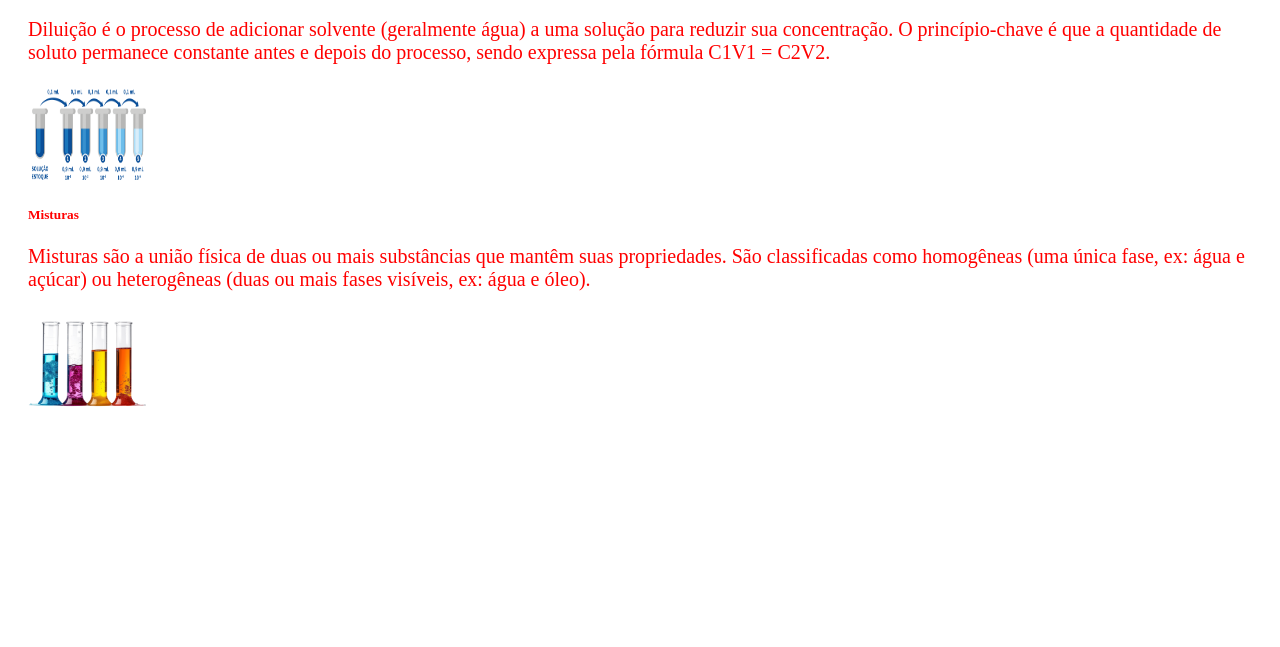
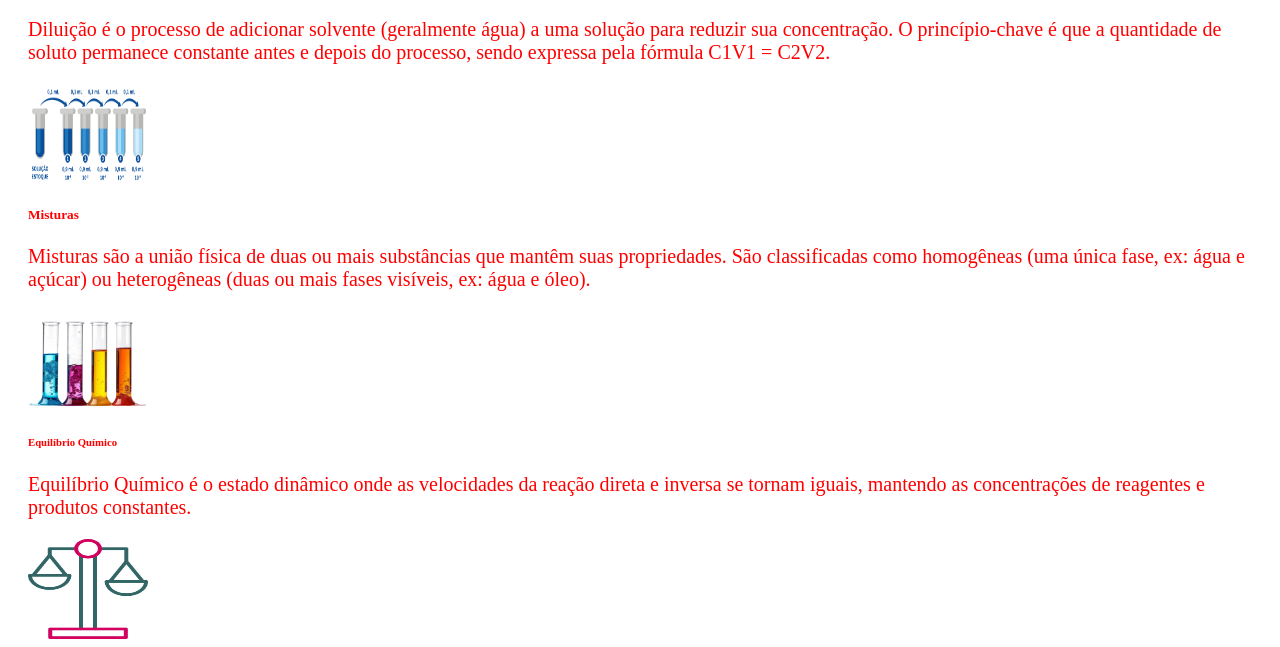
Before and after one commit to mariacarnelos-dotcom/maria.fernanda_22_1A, a plain HTML site: page index.html in a window 1280 px wide. Shown: the part 1063-1710 px from the top of the page. Before the commit the page ends 1482 px from the top, so only its background shows below. Drawn offline with Linux system fonts and the light colour scheme.

Commit message:
equilibrio

```diff
--- a/index.html
+++ b/index.html
@@ -80,11 +80,17 @@
             princípio-chave é que a quantidade de soluto permanece constante antes e depois do processo, sendo expressa
             pela fórmula C1V1 = C2V2.</p>
          <img id="banner" src="tubos1.png" alt"" width="120px">
+
          <h5>Misturas</h5>
          <p>Misturas são a união física de duas ou mais substâncias que mantêm suas propriedades. São classificadas como
             homogêneas (uma única fase, ex: água e açúcar) ou heterogêneas (duas ou mais fases visíveis, ex: água e
             óleo).</p>
-            <img id="banner" src="misturas.png" alt"" width="120px">
+         <img id="banner" src="misturas.png" alt"" width="120px">
+         <h6>Equilíbrio Químico</h6>
+         <p>Equilíbrio Químico é o estado dinâmico onde as velocidades da reação direta e inversa se tornam iguais,
+            mantendo as concentrações de reagentes e produtos constantes.</p>
+            <img id="banner" src="equilibrio.jpg" alt"" width="120px">
+
       </div>
    </section>
 </body>
```
Also changed, not shown: equilibrio.jpg (added).
